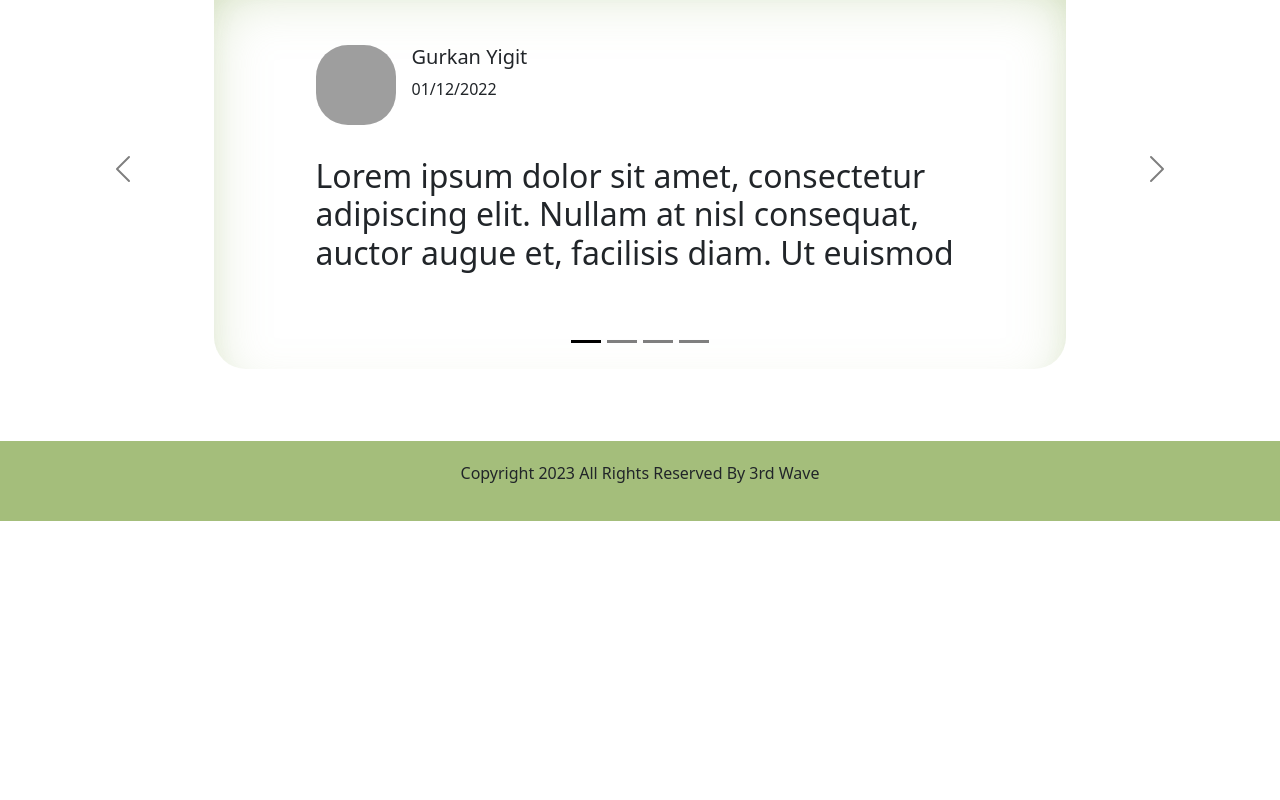
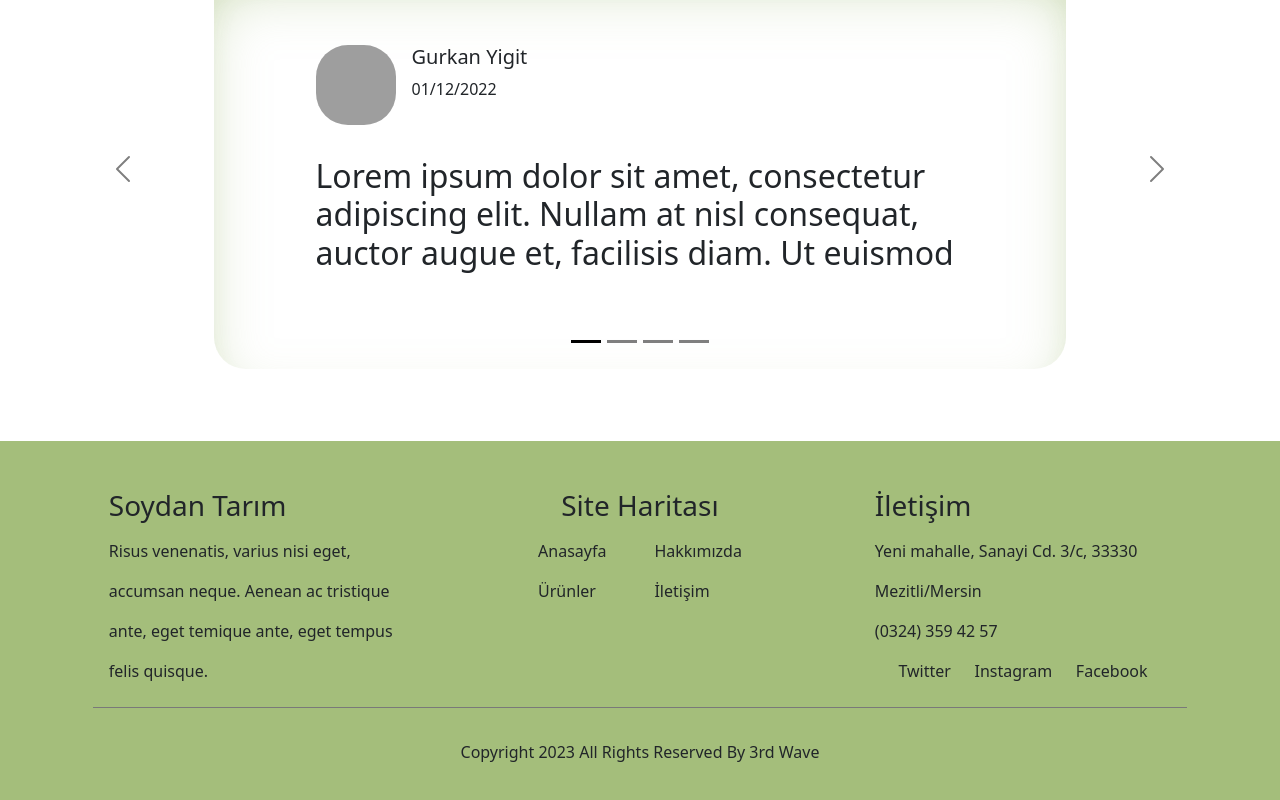
Before and after one commit to RealCodeMate/SoydanTarim, a React (Create React App) app in the folder soydantarim/: page / in a window 1280 px wide. Shown: the part 2687-3487 px from the top of the page. Before the commit the page ends 3208 px from the top, so only its background shows below. Built offline with nearby package versions, Linux system fonts and the light colour scheme; grey boxes are pictures that could not be loaded.

Commit message:
fix footer

```diff
--- a/soydantarim/src/components/footer.js
+++ b/soydantarim/src/components/footer.js
@@ -1,9 +1,40 @@
 import "../sass/components/_footer.scss";
 
-export default function Footer(){
-    return(
+export default function Footer() {
+    return (
         <div className="footer">
-            <p>Copyright 2023 All Rights Reserved By 3rd Wave</p>
+            <div className="footer__container">
+                <div className="footer__container-info">
+                    <h3>Soydan Tarım</h3>
+                    <p>Risus venenatis, varius nisi eget, accumsan neque. Aenean ac tristique ante, eget temique ante, eget tempus felis quisque.</p>
+                </div>
+                <div className="footer__container-links">
+                    <h3>Site Haritası</h3>
+                    <ul>
+                        <div>
+                            <li>Anasayfa</li>
+                            <li>Ürünler</li>
+                        </div>
+                        <div>
+                            <li>Hakkımızda</li>
+                            <li>İletişim</li>
+                        </div>
+                    </ul>
+                </div>
+                <div className="footer__container-contact">
+                    <h3>İletişim</h3>
+                    <p>Yeni mahalle, Sanayi Cd. 3/c, 33330 Mezitli/Mersin</p>
+                    <p>(0324) 359 42 57</p>
+                    <div className="footer__container-contact-logos">
+                        <p>Twitter</p>
+                        <p>Instagram</p>
+                        <p>Facebook</p>
+                    </div>
+                </div>
+            </div>
+            <div className="footer__copyright">
+                <p>Copyright 2023 All Rights Reserved By 3rd Wave</p>
+            </div>
         </div>
     )
 }
--- a/soydantarim/src/sass/components/_footer.scss
+++ b/soydantarim/src/sass/components/_footer.scss
@@ -1,9 +1,66 @@
 @import '../abstracts//variables';
 
 .footer {
-    height: 10vh;
     background-color: $color-secondary-light;
     display: flex;
+    flex-direction: column;
     justify-content: center;
     align-items: center;
+    padding: 2rem;
+
+    &__container {
+        width: 90%;
+        display: flex;
+        flex-direction: row;
+        border-bottom: 1px solid rgb(121, 121, 121);
+        line-height: 2.5rem;
+
+        &-info {
+            width: 30%;
+            display: flex;
+            flex-direction: column;
+            padding: 1rem;
+            p{
+                margin-bottom: 0;
+            }
+        }
+
+        &-links {
+            width: 40%;
+            display: flex;
+            flex-direction: column;
+            align-items: center;
+            padding: 1rem;
+
+            ul {
+                list-style: none;
+                display: flex;
+                flex-direction: row;
+                padding-left: 0;
+                grid-gap: 3rem;
+                margin-bottom: 0;
+            }
+        }
+
+        &-contact {
+            width: 30%;
+            display: flex;
+            flex-direction: column;
+            padding: 1rem;
+
+            &-logos{
+                display: flex;
+                justify-content: space-evenly;
+            }
+
+            p{
+                margin-bottom: 0;
+            }
+        }
+    }
+
+    &__copyright {
+        padding: 2rem;
+    }
+
 }
```
